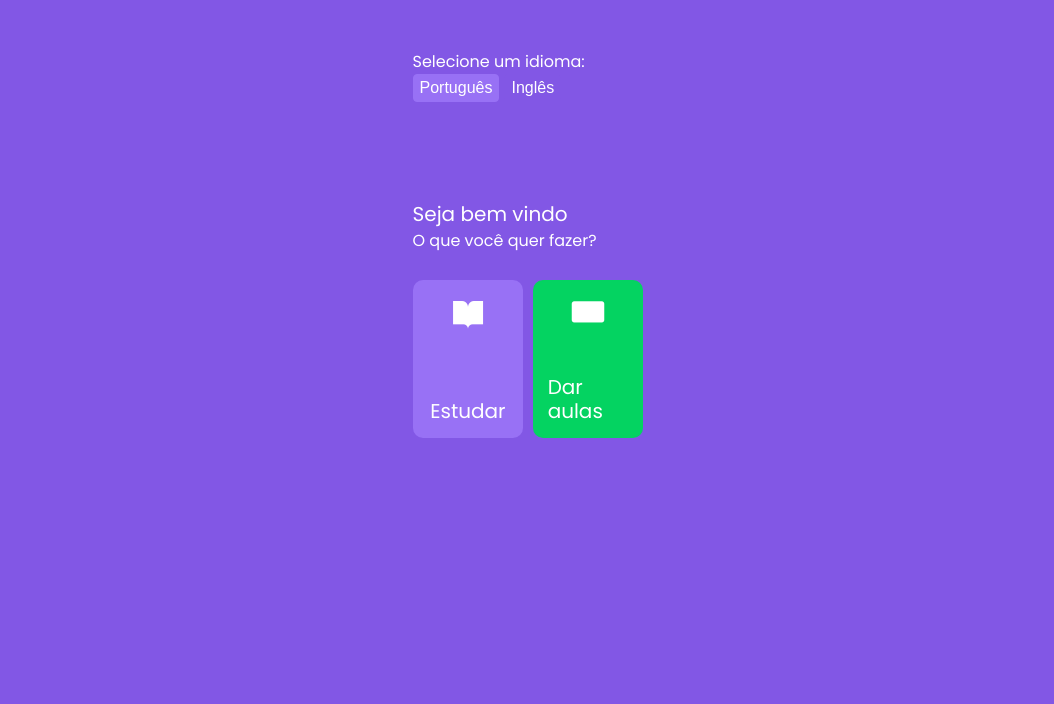
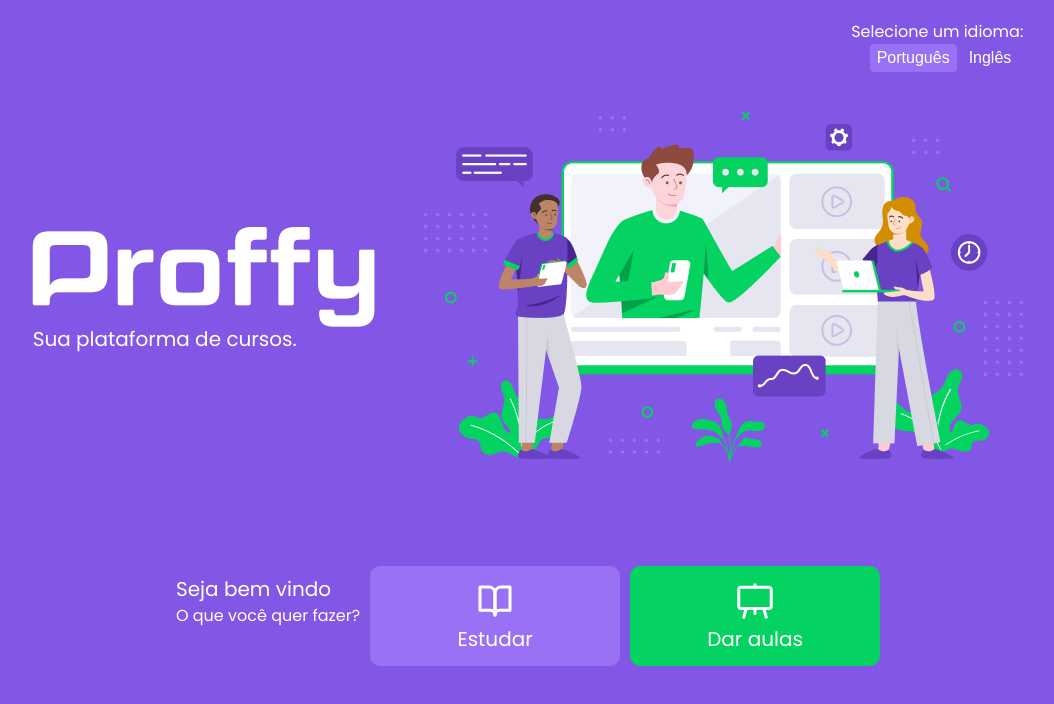
Before and after one commit to geprojetos/web-courses, a React (Create React App) app: page / in a window 1280 px wide. Shown: the top 704 px of the page, without its empty margins (112-1166 px from the left). Built offline with nearby package versions, Linux system fonts and the light colour scheme.

Commit message:
feat(build): home version desktop

```diff
--- a/src/assets/context/Languages/index.tsx
+++ b/src/assets/context/Languages/index.tsx
@@ -1,7 +1,7 @@
 import React, { createContext, FC, useContext, useState } from "react";
 
 import i18next from "../../../i18n";
-import { languageTypes } from "../../utils/types";
+import { LanguageTypes } from "../../utils/types";
 
 interface LanguagesProps {
   lang: string;
@@ -10,7 +10,7 @@ interface LanguagesProps {
 }
 
 const initialvalues: LanguagesProps = {
-  lang: languageTypes.portuguese,
+  lang: LanguageTypes.portuguese,
   setLang: Function as any,
   setUpdate: Function as any,
 };
--- a/src/assets/fonts/IconsCourses.css
+++ b/src/assets/fonts/IconsCourses.css
@@ -1,6 +1,6 @@
 @font-face {
     font-family: "IconsCourses";
-    src: url("IconsCourses.ttf?e250f3b3f567ee9e3b0050b59af860f3") format("truetype");
+    src: url("IconsCourses.ttf?e285632d3303d9681c0ca583e0a040bb") format("truetype");
 }
 
 i[class^="icon-"]:before, i[class*=" icon-"]:before {
@@ -17,6 +17,9 @@ i[class^="icon-"]:before, i[class*=" icon-"]:before {
 .icon-class:before {
     content: "\f101";
 }
-.icon-study:before {
+.icon-proffy:before {
     content: "\f102";
 }
+.icon-study:before {
+    content: "\f103";
+}
--- a/src/assets/fonts/IconsCourses.json
+++ b/src/assets/fonts/IconsCourses.json
@@ -1,4 +1,5 @@
 {
     "class": 61697,
-    "study": 61698
+    "proffy": 61698,
+    "study": 61699
 }
--- a/src/assets/fonts/IconsCourses.ts
+++ b/src/assets/fonts/IconsCourses.ts
@@ -1,17 +1,21 @@
 export type IconsCoursesId =
   | "class"
+  | "proffy"
   | "study";
 
 export type IconsCoursesKey =
   | "Class"
+  | "Proffy"
   | "Study";
 
 export enum IconsCourses {
   Class = "class",
+  Proffy = "proffy",
   Study = "study",
 }
 
 export const ICONS_COURSES_CODEPOINTS: { [key in IconsCourses]: string } = {
   [IconsCourses.Class]: "61697",
-  [IconsCourses.Study]: "61698",
+  [IconsCourses.Proffy]: "61698",
+  [IconsCourses.Study]: "61699",
 };
--- a/src/assets/utils/types/index.ts
+++ b/src/assets/utils/types/index.ts
@@ -1,4 +1,4 @@
-export enum colorTypes {
+export enum ColorTypes {
   mainText = "#333333",
   gray1 = "#707070",
   gray2 = "#707070",
@@ -60,7 +60,7 @@ export enum colorTypes {
   successLighter = lighter4,
 }
 
-export enum languageTypes {
+export enum LanguageTypes {
   portuguese = "pt",
   english = "en",
 }
@@ -76,3 +76,12 @@ export enum TextTypes {
   label = "label",
 }
 export type TextType = "h1" | "h2" | "h3" | "h4" | "h5" | "h6" | "p" | "label";
+
+export const screenObj = {
+  xs: "xs",
+  sm: "sm",
+  md: "md",
+  lg: "lg",
+  xl: "xl",
+  xxl: "xxl",
+};
--- a/src/i18n.ts
+++ b/src/i18n.ts
@@ -1,5 +1,5 @@
 import i18next from "i18next";
-import { languageTypes } from "./assets/utils/types";
+import { LanguageTypes } from "./assets/utils/types";
 
 import {
   // imports
@@ -13,7 +13,7 @@ i18next.init({
   interpolation: {
     escapeValue: false,
   },
-  lng: languageTypes.portuguese,
+  lng: LanguageTypes.portuguese,
   resources: {
     pt: {
       // exports pt
--- a/src/routers/home/pages/Home/index.tsx
+++ b/src/routers/home/pages/Home/index.tsx
@@ -1,12 +1,25 @@
 import React, { FC } from "react";
-import { Container, Visible } from "react-grid-system";
+import {
+  Container,
+  Hidden,
+  ScreenClassRender,
+  Visible,
+  ScreenClass,
+} from "react-grid-system";
 
 import { t } from "../../../../i18n";
 import { Icon, Text } from "../../../../shared/components";
 import { Default } from "../../../../shared/templates";
 import BannerMobile from "../../../../assets/img/mobile-banner-home.png";
-import { colorTypes, languageTypes } from "../../../../assets/utils/types";
+import BannerDesktop from "../../../../assets/img/desktop-banner-home.png";
+import {
+  ColorTypes,
+  LanguageTypes,
+  screenObj,
+} from "../../../../assets/utils/types";
 import { useLanguagesContext } from "../../../../assets/context/languages";
+import studyIcon from "../../../../assets/icons/study.svg";
+import classIcon from "../../../../assets/icons/class.svg";
 import "./styles.scss";
 
 interface HomeBannerProps {
@@ -23,7 +36,7 @@ const HomeLanguages: FC<HomeBannerProps> = ({ setUpdate }) => {
    * @description method used to change language for english
    */
   const handleChangeEn = () => {
-    setUpdate(languageTypes.english);
+    setUpdate(LanguageTypes.english);
   };
 
   /**
@@ -32,22 +45,22 @@ const HomeLanguages: FC<HomeBannerProps> = ({ setUpdate }) => {
    * @description method used to change language for portuguese
    */
   const handleChangePt = () => {
-    setUpdate(languageTypes.portuguese);
+    setUpdate(LanguageTypes.portuguese);
   };
 
   return (
-    <div>
+    <div className="home-language">
       <Text type="p">{t("home:language")}</Text>
       <button
-        className={`home-button-language ${
-          lang == languageTypes.portuguese && "home-language-active"
+        className={`home-language-button ${
+          lang == LanguageTypes.portuguese && "home-language-active"
         }`}
         onClick={handleChangePt}>
         <Text type="p">{t("home:pt")}</Text>
       </button>
       <button
-        className={`home-button-language ${
-          lang == languageTypes.english && "home-language-active"
+        className={`home-language-button ${
+          lang == LanguageTypes.english && "home-language-active"
         }`}
         onClick={handleChangeEn}>
         <Text type="p">{t("home:en")}</Text>
@@ -58,48 +71,84 @@ const HomeLanguages: FC<HomeBannerProps> = ({ setUpdate }) => {
 
 const HomeBanner: FC = () => {
   return (
-    <>
-      <figure className="home-banner">
-        <Visible xs>
-          <img src={BannerMobile} alt="Banner" />
+    <div className="global-center home-banner">
+      <Hidden xs sm md>
+        <div className="global-direction-column">
+          <Icon
+            className="home-banner-proffy"
+            size={10}
+            name="proffy"
+            color={ColorTypes.white}
+          />
+          <Text type="h5">{t("home:yourPlatform")}</Text>
+        </div>
+      </Hidden>
+      <figure>
+        <Visible xs sm md>
+          <img
+            className="home-banner-icon"
+            src={BannerMobile}
+            alt={t("home:altBanner")}
+            title={t("home:titleBanner")}
+          />
         </Visible>
+
+        <Hidden xs sm md>
+          <img
+            className="home-banner-icon"
+            src={BannerDesktop}
+            alt={t("home:altBanner")}
+            title={t("home:titleBanner")}
+          />
+        </Hidden>
       </figure>
-    </>
+    </div>
   );
 };
 
 const HomeTodo: FC = () => {
   return (
-    <section>
-      <div className="home-title">
+    <ScreenClassRender
+      render={(screenClass: ScreenClass) => {
+        return (
+          <section
+            className={
+              [screenObj.lg, screenObj.xl, screenObj.xxl].includes(screenClass)
+                ? "global-center"
+                : ""
+            }>
+            <div className="home-todo-title">
               <Text type="h5">{t("home:welcome")}</Text>
-        <Text className="home-sub-title" type="h6">
+              <Text className="home-todo-subtitle" type="h6">
                 {t("home:whatDoYou")}
               </Text>
             </div>
 
             <div className="global-flex global-justify-between">
-        <div className="home-todo home-todo-study global-direction-column global-justify-between global-align-center">
-          <Icon
-            className="home-icon"
-            name="study"
-            color={colorTypes.white}
-            size={40}
+              <div className="home-todo-action home-todo-study global-direction-column global-justify-between global-align-center">
+                <img
+                  className="home-todo-icon"
+                  src={studyIcon}
+                  alt={t("home:altIconStudy")}
+                  title={t("home:titleIconStudy")}
                 />
                 <Text type="h5">{t("home:toStudy")}</Text>
               </div>
 
-        <div className="home-todo home-todo-class global-direction-column global-justify-between global-align-center">
-          <Icon
-            className="home-icon"
-            name="class"
-            color={colorTypes.white}
-            size={40}
+              <div className="home-todo-action home-todo-class global-direction-column global-justify-between global-align-center">
+                <img
+                  className="home-todo-icon"
+                  src={classIcon}
+                  alt={t("home:altIconClasses")}
+                  title={t("home:titleIconClasses")}
                 />
                 <Text type="h5">{t("home:giveClasses")}</Text>
               </div>
             </div>
           </section>
+        );
+      }}
+    />
   );
 };
 
--- a/src/routers/home/pages/Home/styles.scss
+++ b/src/routers/home/pages/Home/styles.scss
@@ -1,41 +1,16 @@
 @import "../../../../styles/colors";
+@import "../../../../styles/screens";
 
-.home-container {
-  background-color: $PURPLE1;
+/**
+******************
+*  HomeLanguage  *
+******************
+**/
+.home-language {
+  text-align: right;
+  margin-bottom: 40px;
 }
-
-.home-wrapper {
-  margin-top: 50px;
-}
-
-.home-banner {
-  margin: 0 auto 100px auto;
-}
-
-.home-title {
-  margin-bottom: 30px;
-}
-
-.home-sub-title {
-  margin-top: 5px;
-}
-
-.home-todo {
-  border-radius: 10px;
-  height: 158px;
-  padding: 15px;
-  width: 48%;
-}
-
-.home-todo-study {
-  background-color: $PURPLE2;
-}
-
-.home-todo-class {
-  background-color: $GREEN1;
-}
-
-.home-button-language {
+.home-language-button {
   background-color: $PURPLE1;
   border: 1px solid $PURPLE1;
   border-radius: 4px;
@@ -55,3 +30,71 @@
   border: 1px solid $PURPLE2;
   border-radius: 4px;
 }
+
+/**
+****************
+*  HomeBanner  *
+****************
+**/
+.home-banner {
+  margin-bottom: 100px;
+}
+
+.home-banner-proffy {
+  margin-right: 50px;
+}
+
+.home-banner-icon {
+  width: 100%;
+}
+
+/**
+**************
+*  HomeTodo  *
+**************
+**/
+.home-todo-title {
+  margin-bottom: 30px;
+}
+
+.home-todo-subtitle {
+  margin-top: 5px;
+}
+
+.home-todo-action {
+  border-radius: 10px;
+  height: 140px;
+  padding: 15px;
+  width: 48%;
+
+  @include lg {
+    height: 100px;
+    width: 250px;
+    margin-left: 10px;
+  }
+}
+
+.home-todo-study {
+  background-color: $PURPLE2;
+}
+
+.home-todo-class {
+  background-color: $GREEN1;
+}
+
+.home-todo-icon {
+  width: 4rem;
+}
+
+/**
+**********
+*  Home  *
+**********
+**/
+.home-container {
+  background-color: $PURPLE1;
+}
+
+.home-wrapper {
+  padding: 20px 0;
+}
--- a/src/shared/components/Icon/index.tsx
+++ b/src/shared/components/Icon/index.tsx
@@ -1,7 +1,7 @@
 import React, { FC, MouseEvent } from "react";
 
 import { IconsCoursesId } from "../../../assets/fonts/IconsCourses";
-import { colorTypes } from "../../../assets/utils/types";
+import { ColorTypes } from "../../../assets/utils/types";
 
 import "./styles.scss";
 
@@ -17,8 +17,9 @@ const Icon: FC<IconProps> = ({ name, size, color, onClick, className }) => {
   return (
     <i
       style={{
-        fontSize: size ? size : "24px",
-        color: color ? color : colorTypes.secondaryGray,
+        // fontSize: size ? size : "24px",
+        fontSize: size ? `${size}rem` : "2.4rem",
+        color: color ? color : ColorTypes.secondaryGray,
       }}
       className={`icon icon-${name} ${className}`}
       onClick={onClick}></i>
--- a/src/translations/en/home.json
+++ b/src/translations/en/home.json
@@ -10,5 +10,12 @@
   "courses": "Courses",
   "categories": "Categories",
   "toStudy": "To study",
-  "giveClasses": "Give classes"
+  "giveClasses": "Give classes",
+  "yourPlatform": "Your course platform.",
+  "altBanner": "Banner image",
+  "titleBanner": "Banner image",
+  "altIconStudy": "Icon study",
+  "titleIconStudy": "Icon study",
+  "altIconClasses": "Icon clasess",
+  "titleIconClasses": "Icon clasess"
 }
--- a/src/translations/pt/home.json
+++ b/src/translations/pt/home.json
@@ -10,5 +10,12 @@
   "courses": "Cursos",
   "categories": "Categorias",
   "toStudy": "Estudar",
-  "giveClasses": "Dar aulas"
+  "giveClasses": "Dar aulas",
+  "yourPlatform": "Sua plataforma de cursos.",
+  "altBanner": "Imagem do banner",
+  "titleBanner": "Imagem do banner",
+  "altIconStudy": "Ícone estudar",
+  "titleIconStudy": "Ícone estudar",
+  "altIconClasses": "Ícone dar aula",
+  "titleIconClasses": "Ícone dar aula"
 }
```
Also changed, not shown: src/assets/fonts/IconsCourses.html (+9 -0 lines), src/assets/fonts/IconsCourses.ttf, src/assets/icons/proffy.svg (added). Lines whose indentation alone changed are shown as unchanged.
